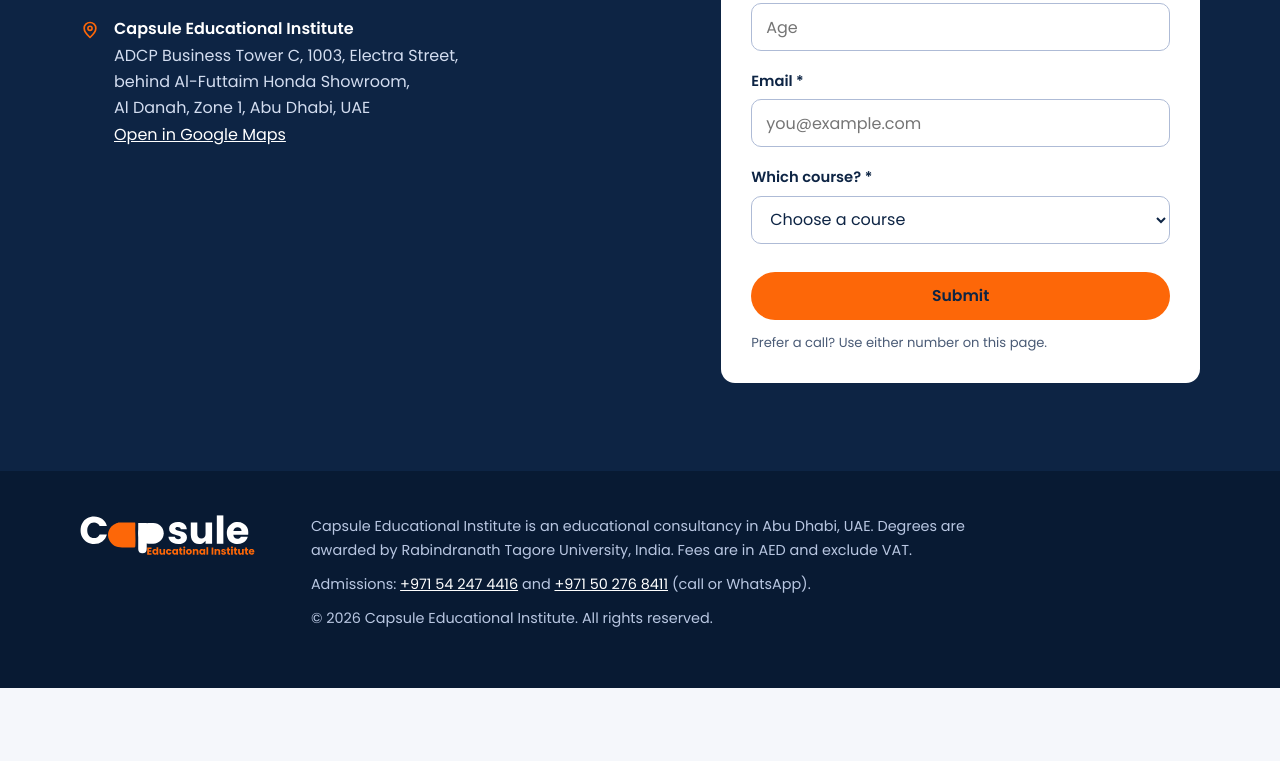
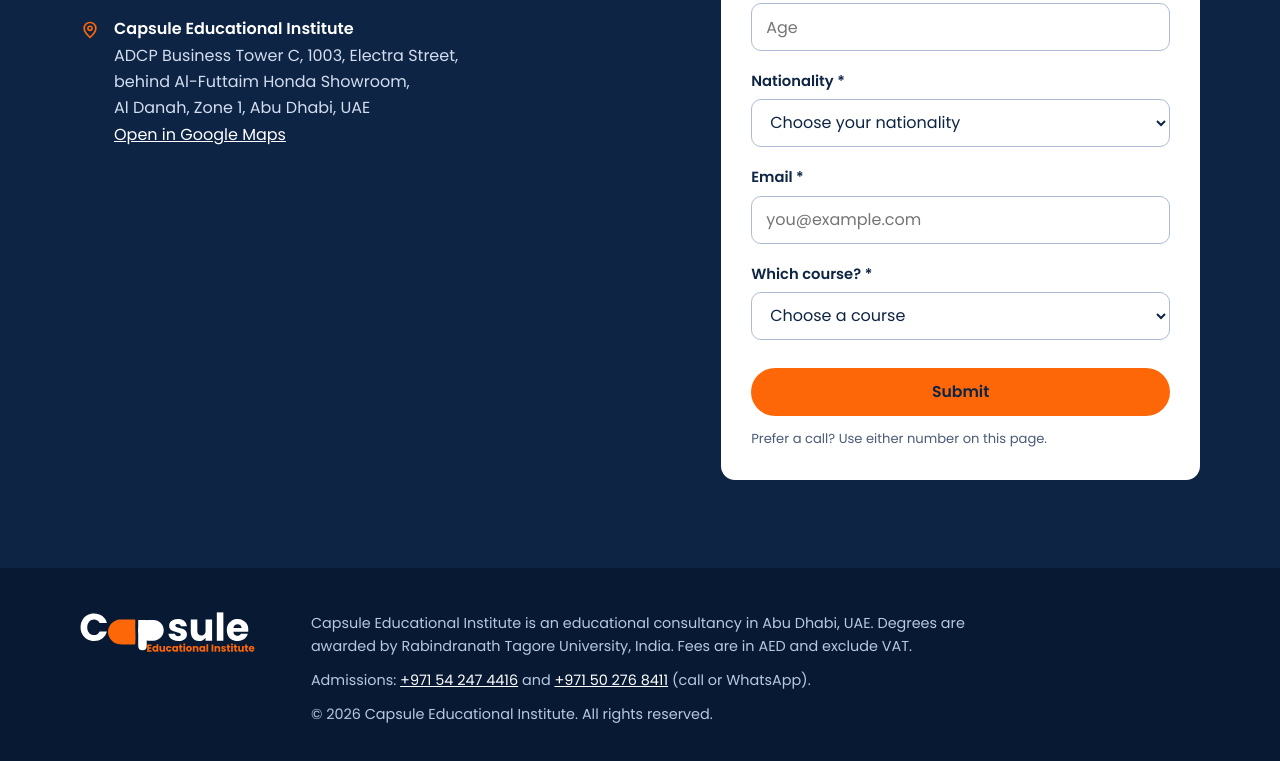
Before and after one commit to capsuleaeedu-code/capsule-last, a plain HTML site: page index.html in a window 1280 px wide. Shown: the part 8064-8825 px from the top of the page. Before the commit the page ends 8752 px from the top, so only its background shows below. Drawn offline with Linux system fonts and the light colour scheme.

Commit message:
Add nationality field to enquiry form

```diff
--- a/index.html
+++ b/index.html
@@ -661,6 +661,32 @@
           <div class="field"><label for="lf-name">Full name *</label><input id="lf-name" name="name" type="text" autocomplete="name" required maxlength="100" placeholder="Full name"></div>
           <div class="field"><label for="lf-phone">Phone / WhatsApp number *</label><input id="lf-phone" name="phone" type="tel" autocomplete="tel" required maxlength="20" placeholder="+971 5X XXX XXXX"></div>
           <div class="field"><label for="lf-age">Age *</label><input id="lf-age" name="age" type="number" min="15" max="80" required placeholder="Age"></div>
+          <div class="field"><label for="lf-nat">Nationality *</label>
+            <select id="lf-nat" name="nationality" required>
+              <option value="">Choose your nationality</option>
+              <option>Indian</option>
+              <option>Emirati</option>
+              <option>Pakistani</option>
+              <option>Bangladeshi</option>
+              <option>Nepali</option>
+              <option>Sri Lankan</option>
+              <option>Filipino</option>
+              <option>Egyptian</option>
+              <option>Jordanian</option>
+              <option>Lebanese</option>
+              <option>Syrian</option>
+              <option>Yemeni</option>
+              <option>Sudanese</option>
+              <option>Moroccan</option>
+              <option>Nigerian</option>
+              <option>Kenyan</option>
+              <option>South African</option>
+              <option>British</option>
+              <option>American</option>
+              <option value="Other">Other (please type)</option>
+            </select>
+          </div>
+          <div class="field" id="lf-nat-other-field" hidden><label for="lf-nat-other">Please type your nationality *</label><input id="lf-nat-other" name="nationality_other" type="text" maxlength="60" placeholder="Your nationality"></div>
           <div class="field"><label for="lf-email">Email *</label><input id="lf-email" name="email" type="email" autocomplete="email" required maxlength="255" placeholder="you@example.com"></div>
           <div class="field"><label for="lf-course">Which course? *</label>
             <select id="lf-course" name="course" required>
@@ -719,19 +745,27 @@
 var SHEET_URL = "";
 (function () {
   var f = document.getElementById("lead-form"), msg = document.getElementById("lf-msg"), btn = document.getElementById("lf-submit");
+  var natSel = document.getElementById("lf-nat"), natField = document.getElementById("lf-nat-other-field");
+  natSel.addEventListener("change", function () {
+    natField.hidden = natSel.value !== "Other";
+    if (natField.hidden) document.getElementById("lf-nat-other").value = "";
+  });
   f.addEventListener("submit", function (e) {
     e.preventDefault();
+    var natSel = document.getElementById("lf-nat"),
+        natOther = document.getElementById("lf-nat-other");
+    var nat = natSel.value === "Other" ? natOther.value.trim() : natSel.value;
     var d = {
       name: f.name.value.trim(), phone: f.phone.value.trim(), age: f.age.value.trim(),
-      email: f.email.value.trim(), course: f.course.value
+      email: f.email.value.trim(), course: f.course.value, nationality: nat
     };
-    if (!d.name || !d.course || !/^[+\d][\d\s-]{6,19}$/.test(d.phone) || !(+d.age >= 15 && +d.age <= 80) || !/^[^\s@]+@[^\s@]+\.[^\s@]+$/.test(d.email)) {
+    if (!d.name || !d.course || !nat || !/^[+\d][\d\s-]{6,19}$/.test(d.phone) || !(+d.age >= 15 && +d.age <= 80) || !/^[^\s@]+@[^\s@]+\.[^\s@]+$/.test(d.email)) {
       msg.textContent = "Please fill in all fields correctly."; return;
     }
     btn.disabled = true; msg.textContent = "Sending…";
     var done = function () { f.reset(); btn.disabled = false; msg.textContent = "Thank you! Our team will contact you soon."; };
     if (!SHEET_URL) {
-      var t = "New enquiry\nName: " + d.name + "\nPhone: " + d.phone + "\nAge: " + d.age + "\nEmail: " + d.email + "\nCourse: " + d.course;
+      var t = "New enquiry\nName: " + d.name + "\nPhone: " + d.phone + "\nAge: " + d.age + "\nNationality: " + d.nationality + "\nEmail: " + d.email + "\nCourse: " + d.course;
       window.open("https://wa.me/971542474416?text=" + encodeURIComponent(t), "_blank"); done(); return;
     }
     fetch(SHEET_URL, { method: "POST", mode: "no-cors", body: new URLSearchParams(d) })
```
